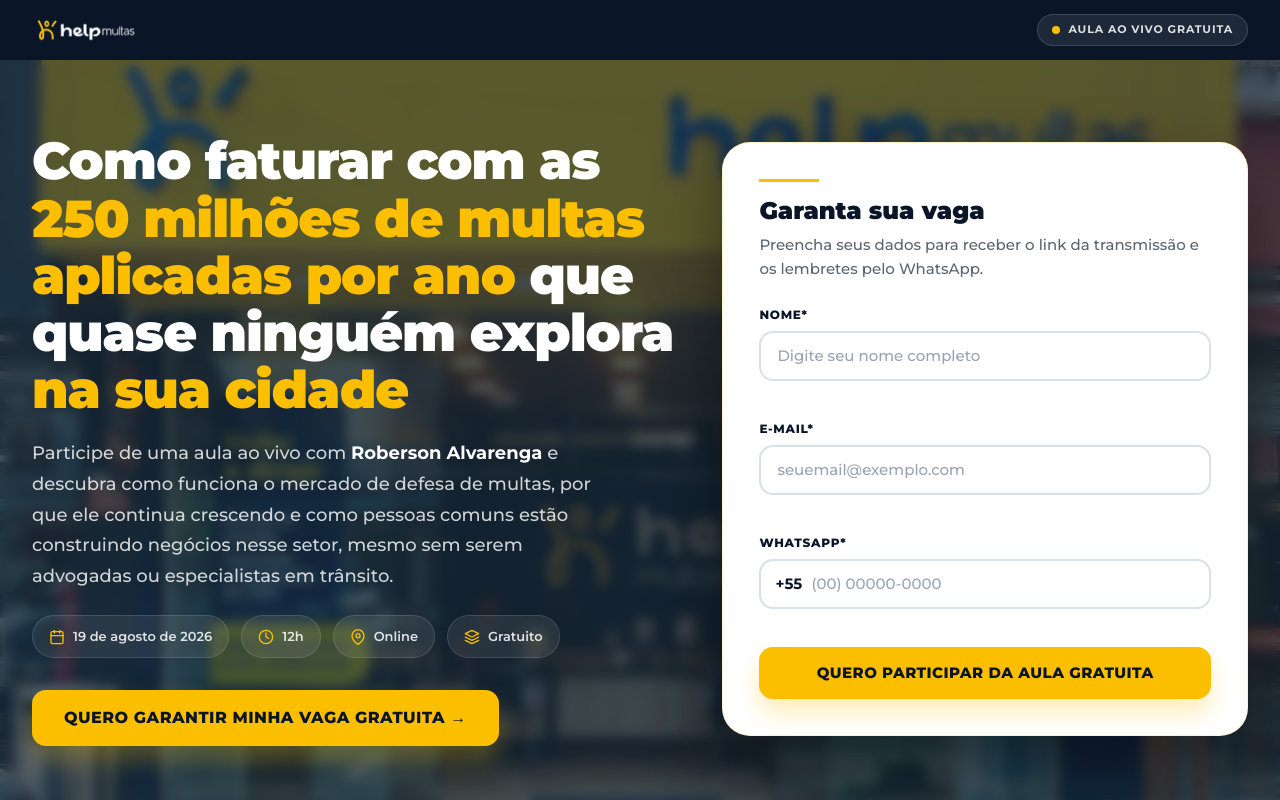
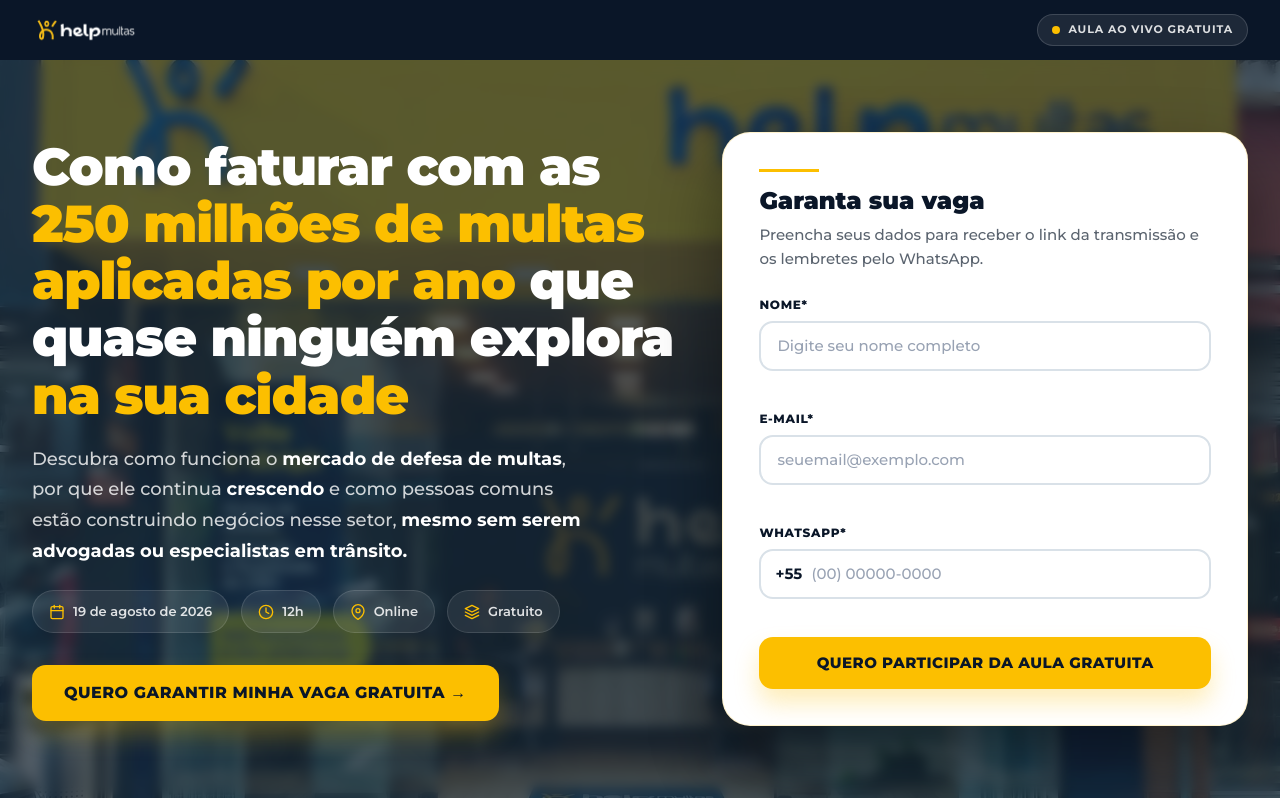
Before and after one commit to MarcelFMartins/lp-help-multas-v2, a React (Vite) app: page /evento in a window 1280 px wide. Shown: the top 800 px of the page. Built offline with nearby package versions, Linux system fonts and the light colour scheme; no server answers.

Commit message:
remove "participe de uma aula ao vivo com Roberson Alvarenga"

```diff
--- a/src/pages/Evento.tsx
+++ b/src/pages/Evento.tsx
@@ -215,10 +215,10 @@ export default function Evento() {
                 </h1>
 
                 <p className="hero__subtitle">
-                  Participe de uma aula ao vivo com <strong>Roberson Alvarenga</strong> e descubra
-                  como funciona o mercado de defesa de multas, por que ele continua crescendo e
-                  como pessoas comuns estão construindo negócios nesse setor, mesmo sem serem
-                  advogadas ou especialistas em trânsito.
+                  Descubra
+                  como funciona o <strong>mercado de defesa de multas</strong>, por que ele continua <strong>crescendo</strong> e
+                  como pessoas comuns estão construindo negócios nesse setor, <strong>mesmo sem serem
+                  advogadas ou especialistas em trânsito.</strong>
                 </p>
 
                 <div className="hero__meta">
```
